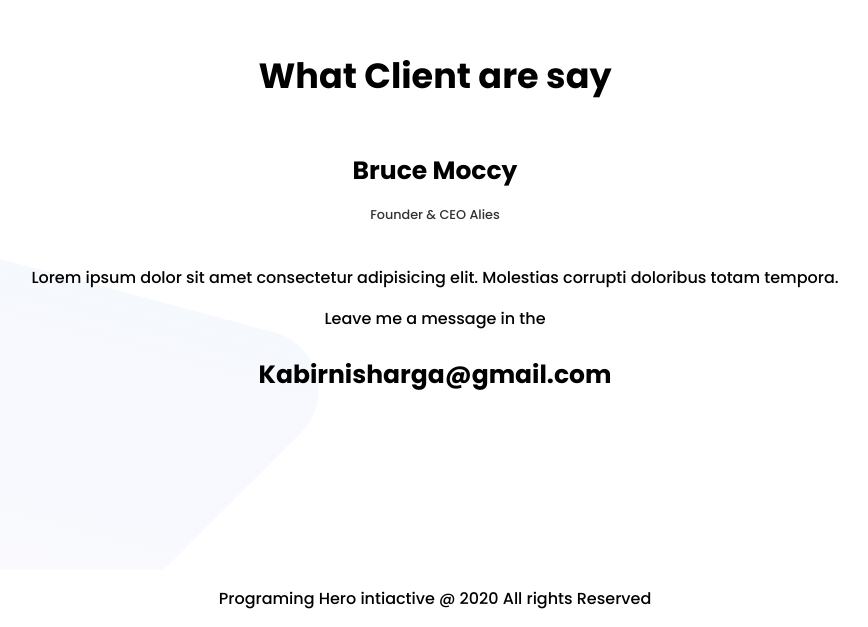
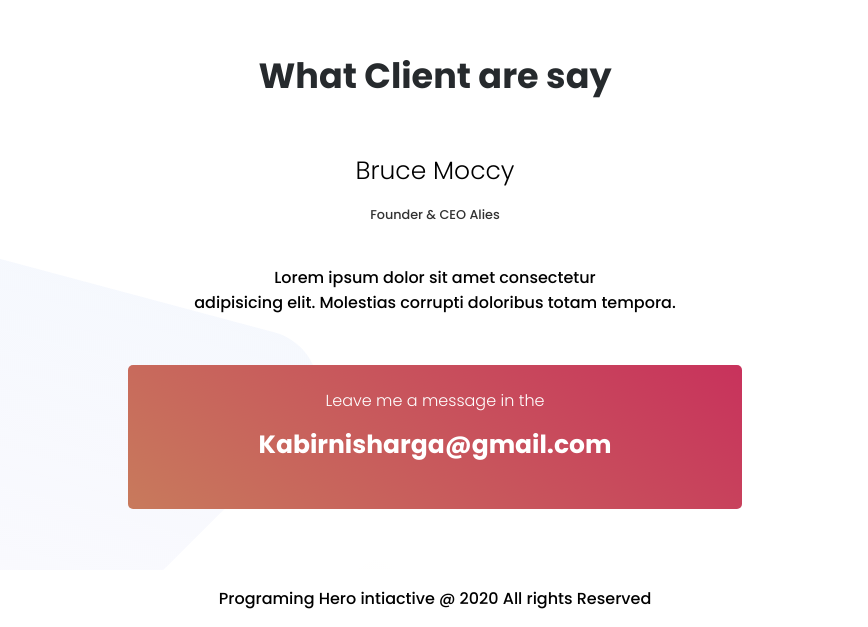
Before and after one commit to nisharga/personal-website, a plain HTML site: page index.html in a window 1280 px wide. Shown: the part 1880-2507 px from the top of the page, without its empty margins (205-1073 px from the left). Drawn offline with Linux system fonts and the light colour scheme.

Commit message:
final done

```diff
--- a/index.html
+++ b/index.html
@@ -61,7 +61,7 @@
                     <h3>Bruce Moccy</h3>
                     <p>Founder & CEO Alies</p>
                 </div>
-                <p>Lorem ipsum dolor sit amet consectetur adipisicing elit. Molestias corrupti doloribus totam tempora.</p>
+                <p>Lorem ipsum dolor sit amet consectetur <br/>    adipisicing elit. Molestias corrupti doloribus totam tempora.</p>
 
                 <div class="comment-box">
                     <p>Leave me a message in the</p>
--- a/style.css
+++ b/style.css
@@ -48,7 +48,7 @@ background-position: left;
 }
 .header h1{line-height: 0px;
 color: #EC4C7A;}
-.header h2{font-weight: 300;}
+.header h2, .biography h2, .latest-work h2, .footer h3{font-weight: 300;}
 .header p, .biography p{font-size: 18px;
 font-weight: 300;
 margin: 50px 0px;
@@ -90,3 +90,24 @@ margin: 50px 0px;
     line-height: 0px;
     opacity: 0.8;
 }
+.footer h2{
+    color: #262A2D;
+}
+
+.comment-box{
+    background-image: linear-gradient(40deg, #c87a5c, rgb(200, 50, 92) );
+    width: 60%;
+    margin: 0 auto;
+    margin-top: 50px;
+    border-radius: 5px;
+    padding: 20px 0px;
+    color: #fff;
+    margin-bottom: 10px;
+}
+.comment-box p{
+    line-height: 0px;
+    font-weight: 300;
+}
+.comment-box h3{
+    font-weight: 700;
+}
```
Also changed, not shown: img/ami1.png (added).
